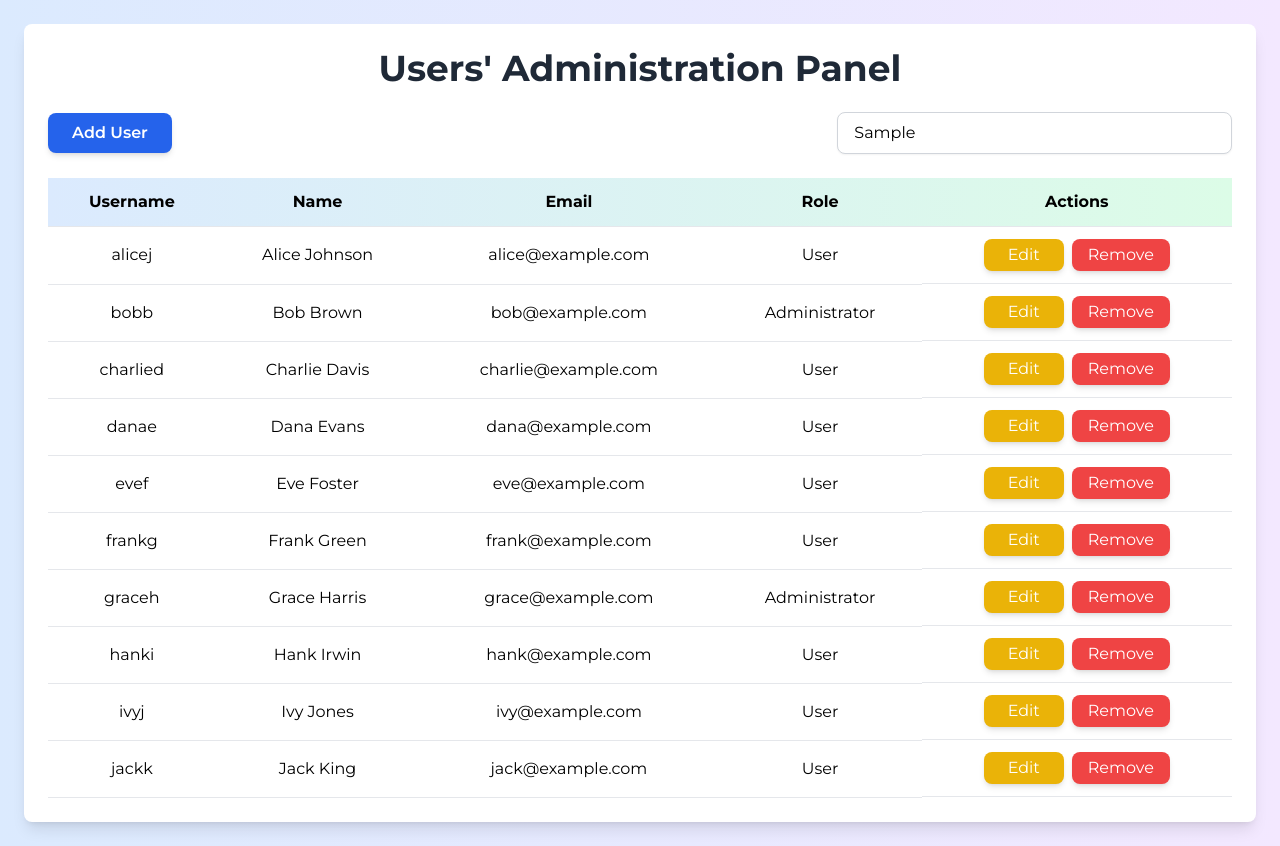
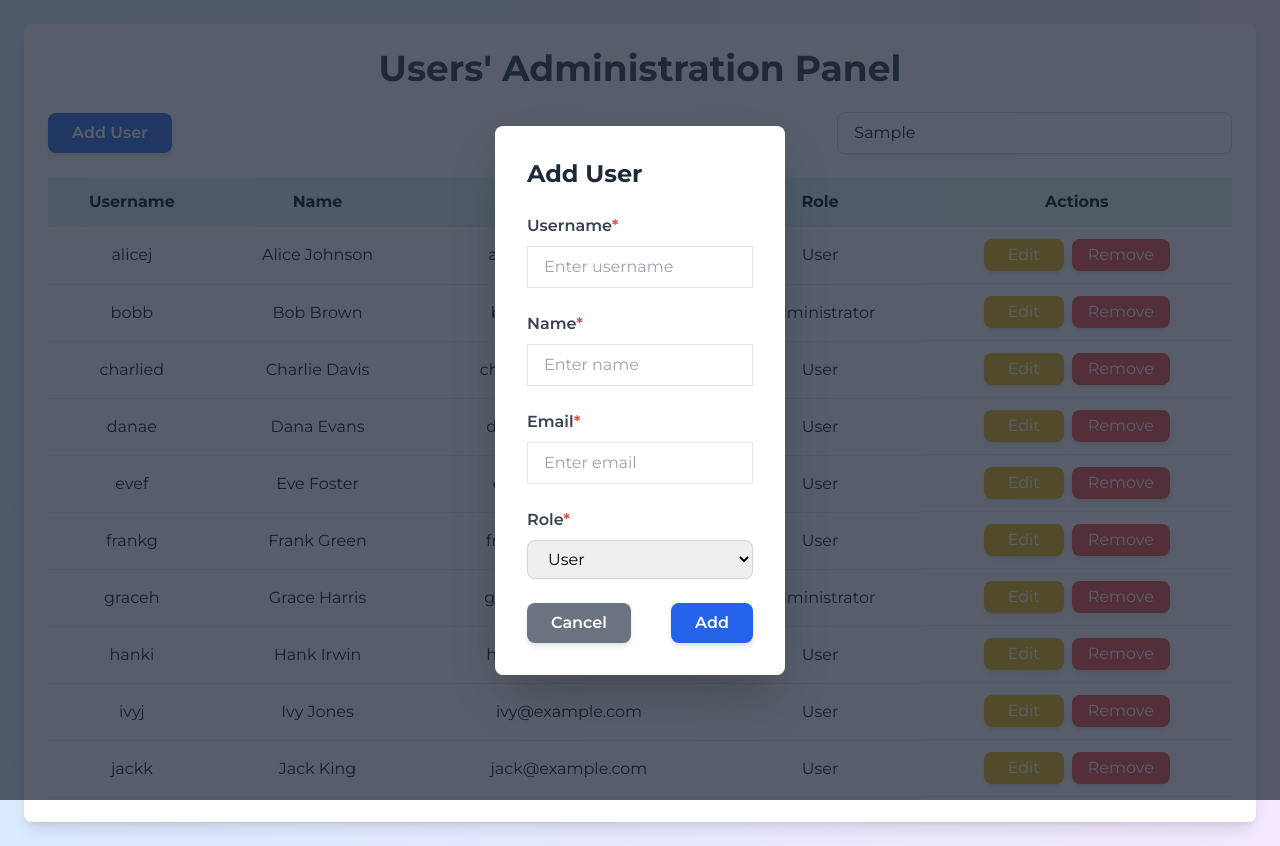
Before and after one commit to vytautas-abramikas/user_admin_crud_angular, an Angular app: page / in a window 1280 px wide. Both pictures are taken after typing "Sample" into the empty fields and a click on the button "Add User". Built offline with nearby package versions, Linux system fonts and the light colour scheme; data requests are answered from the project's data file.

Commit message:
more components

```diff
--- a/src/app/app.component.html
+++ b/src/app/app.component.html
@@ -4,9 +4,12 @@
   <div class="lg:container lg:mx-auto bg-white lg:shadow-lg lg:rounded-lg p-6">
     <app-header></app-header>
     <app-users-table></app-users-table>
-    <!-- <UsersTable />
-  <UserModal v-if="isVisibleAddUserModal" />
-  <UserModal v-if="isVisibleEditUserModal" />
-  <RemoveUserModal v-if="isVisibleRemoveUserModal" /> -->
+    <app-user-modal
+      *ngIf="isVisibleAddUserModal$ | async as isVisibleAddUserModal"
+    ></app-user-modal>
+    <app-user-modal
+      *ngIf="isVisibleEditUserModal$ | async as isVisibleEditUserModal"
+    ></app-user-modal>
+    <!-- <RemoveUserModal v-if="isVisibleRemoveUserModal" /> -->
   </div>
 </div>
--- a/src/app/app.component.ts
+++ b/src/app/app.component.ts
@@ -1,19 +1,35 @@
 import { Component, OnInit } from '@angular/core';
 import { CommonModule } from '@angular/common';
+import { UserStateService } from '../services/user-state.service';
+import { Observable } from 'rxjs';
 import { HeaderComponent } from './components/header/header.component';
 import { UsersTableComponent } from './components/users-table/users-table.component';
-import { UserStateService } from '../services/user-state.service';
+import { UserModalComponent } from './components/user-modal/user-modal.component';
 
 @Component({
   selector: 'app-root',
   standalone: true,
-  imports: [CommonModule, HeaderComponent, UsersTableComponent],
+  imports: [
+    CommonModule,
+    HeaderComponent,
+    UsersTableComponent,
+    UserModalComponent,
+  ],
   templateUrl: './app.component.html',
 })
 export class AppComponent implements OnInit {
   title = 'app';
+  isVisibleAddUserModal$: Observable<boolean>;
+  isVisibleEditUserModal$: Observable<boolean>;
+  isVisibleRemoveUserModal$: Observable<boolean>;
 
-  constructor(private userStateService: UserStateService) {}
+  constructor(private userStateService: UserStateService) {
+    this.isVisibleAddUserModal$ = this.userStateService.isVisibleAddUserModal$;
+    this.isVisibleEditUserModal$ =
+      this.userStateService.isVisibleEditUserModal$;
+    this.isVisibleRemoveUserModal$ =
+      this.userStateService.isVisibleRemoveUserModal$;
+  }
 
   ngOnInit() {
     this.userStateService.fetchUsers();
--- /dev/null
+++ b/src/app/components/user-modal/user-modal.component.html
@@ -0,0 +1,135 @@
+<div
+  *ngIf="userModalMode === 'add' ? 'addUserModal' : 'editUserModal'"
+  class="fixed inset-0 bg-gray-800 bg-opacity-75 flex items-center justify-center"
+>
+  <div class="bg-white p-8 rounded-lg shadow-2xl">
+    <h2 class="text-2xl font-bold text-gray-800 mb-6">
+      {{ userModalMode === "add" ? "Add User" : "Edit User" }}
+    </h2>
+    <form [formGroup]="userForm" (ngSubmit)="handleSubmit()">
+      <div class="mb-6">
+        <label
+          class="block text-gray-700 font-semibold mb-2 after:content-['*'] after:text-red-500"
+          for="input_username"
+          >Username</label
+        >
+        <div class="relative group">
+          <input
+            id="input_username"
+            formControlName="username"
+            type="text"
+            class="w-full px-4 py-2 border"
+            [ngClass]="{
+              'border-red-500':
+                userForm.controls['username'].invalid &&
+                userForm.controls['username'].touched,
+              'border-gray-300': !userForm.controls['username'].invalid
+            }"
+            placeholder="Enter username"
+          />
+          <div
+            *ngIf="
+              userForm.controls['username'].invalid &&
+              userForm.controls['username'].touched
+            "
+            class="absolute z-10 opacity-85 left-0 top-full mt-1 bg-white border border-red-500 text-red-500 text-sm p-2 rounded-lg shadow-lg"
+          >
+            {{ userForm.controls['username'].errors?.['minlength'] ? 'Username must be at least 3 characters long' : 'Username is required' }}
+          </div>
+        </div>
+      </div>
+      <div class="mb-6">
+        <label
+          class="block text-gray-700 font-semibold mb-2 after:content-['*'] after:text-red-500"
+          for="input_name"
+          >Name</label
+        >
+        <div class="relative group">
+          <input
+            id="input_name"
+            formControlName="name"
+            type="text"
+            class="w-full px-4 py-2 border"
+            [ngClass]="{
+              'border-red-500':
+                userForm.controls['name'].invalid &&
+                userForm.controls['name'].touched,
+              'border-gray-300': !userForm.controls['name'].invalid
+            }"
+            placeholder="Enter name"
+          />
+          <div
+            *ngIf="
+              userForm.controls['name'].invalid &&
+              userForm.controls['name'].touched
+            "
+            class="absolute z-10 opacity-85 left-0 top-full mt-1 bg-white border border-red-500 text-red-500 text-sm p-2 rounded-lg shadow-lg"
+          >
+            {{ userForm.controls['name'].errors?.['minlength'] ? 'Name must be at least 3 characters long' : 'Name is required' }}
+          </div>
+        </div>
+      </div>
+      <div class="mb-6">
+        <label
+          class="block text-gray-700 font-semibold mb-2 after:content-['*'] after:text-red-500"
+          for="input_email"
+          >Email</label
+        >
+        <div class="relative group">
+          <input
+            id="input_email"
+            formControlName="email"
+            type="text"
+            class="w-full px-4 py-2 border"
+            [ngClass]="{
+              'border-red-500':
+                userForm.controls['email'].invalid &&
+                userForm.controls['email'].touched,
+              'border-gray-300': !userForm.controls['email'].invalid
+            }"
+            placeholder="Enter email"
+          />
+          <div
+            *ngIf="
+              userForm.controls['email'].invalid &&
+              userForm.controls['email'].touched
+            "
+            class="absolute z-10 opacity-85 left-0 top-full mt-1 bg-white border border-red-500 text-red-500 text-sm p-2 rounded-lg shadow-lg"
+          >
+            {{ userForm.controls['email'].errors?.['email'] ? 'Email is not valid' : 'Email is required' }}
+          </div>
+        </div>
+      </div>
+      <div class="mb-6">
+        <label
+          class="block text-gray-700 font-semibold mb-2 after:content-['*'] after:text-red-500"
+          for="select_role"
+          >Role</label
+        >
+        <select
+          id="select_role"
+          formControlName="role"
+          class="w-full px-4 py-2 border border-gray-300 rounded-lg shadow-sm focus:outline-none focus:ring-2 focus:ring-blue-500 transition duration-300"
+        >
+          <option value="User">User</option>
+          <option value="Administrator">Administrator</option>
+        </select>
+      </div>
+      <div class="flex justify-between">
+        <button
+          type="button"
+          class="bg-gray-500 hover:bg-gray-600 text-white font-semibold px-6 py-2 rounded-lg shadow-md transition duration-300"
+          (click)="cancel()"
+        >
+          Cancel
+        </button>
+        <button
+          type="submit"
+          class="bg-blue-600 hover:bg-blue-700 text-white font-semibold px-6 py-2 rounded-lg shadow-md transition duration-300"
+        >
+          {{ userModalMode === "add" ? "Add" : "Save" }}
+        </button>
+      </div>
+    </form>
+  </div>
+</div>
--- /dev/null
+++ b/src/app/components/user-modal/user-modal.component.ts
@@ -0,0 +1,77 @@
+import { Component, OnInit } from '@angular/core';
+import { CommonModule } from '@angular/common';
+import {
+  ReactiveFormsModule,
+  FormBuilder,
+  FormGroup,
+  Validators,
+} from '@angular/forms';
+import { UserStateService } from '../../../services/user-state.service';
+import { Observable, combineLatest } from 'rxjs';
+import { map } from 'rxjs/operators';
+import { TUser } from '../../../types/TUser';
+
+@Component({
+  selector: 'app-user-modal',
+  standalone: true,
+  imports: [CommonModule, ReactiveFormsModule],
+  templateUrl: './user-modal.component.html',
+})
+export class UserModalComponent implements OnInit {
+  userForm: FormGroup;
+  userModalMode!: 'add' | 'edit' | 'remove';
+  selectedUserId!: string;
+  filteredUsers: TUser[] = [];
+
+  constructor(
+    private fb: FormBuilder,
+    private userStateService: UserStateService
+  ) {
+    this.userForm = this.fb.group({
+      username: ['', [Validators.required, Validators.minLength(3)]],
+      name: ['', [Validators.required, Validators.minLength(3)]],
+      email: ['', [Validators.required, Validators.email]],
+      role: ['User', Validators.required],
+    });
+  }
+
+  ngOnInit() {
+    combineLatest([
+      this.userStateService.userModalMode$,
+      this.userStateService.selectedUserId$,
+      this.userStateService.filteredUsers$,
+    ]).subscribe(([mode, id, users]) => {
+      this.userModalMode = mode;
+      this.selectedUserId = id;
+      this.filteredUsers = users;
+      const userData =
+        mode === 'add'
+          ? this.emptyUser()
+          : users.find((user) => user.id === id) || this.emptyUser();
+      this.userForm.patchValue(userData);
+    });
+  }
+
+  emptyUser(): TUser {
+    return { id: '', username: '', name: '', email: '', role: 'User' };
+  }
+
+  handleSubmit() {
+    if (this.userForm.valid) {
+      const userToSave = { ...this.userForm.value };
+
+      if (this.userModalMode === 'add') {
+        userToSave.id = Date.now().toString();
+        this.userStateService.createUser(userToSave);
+      } else {
+        this.userStateService.updateUser(userToSave);
+      }
+
+      this.userStateService.setModalVisibility(this.userModalMode, false);
+    }
+  }
+
+  cancel() {
+    this.userStateService.setModalVisibility(this.userModalMode, false);
+  }
+}
```
